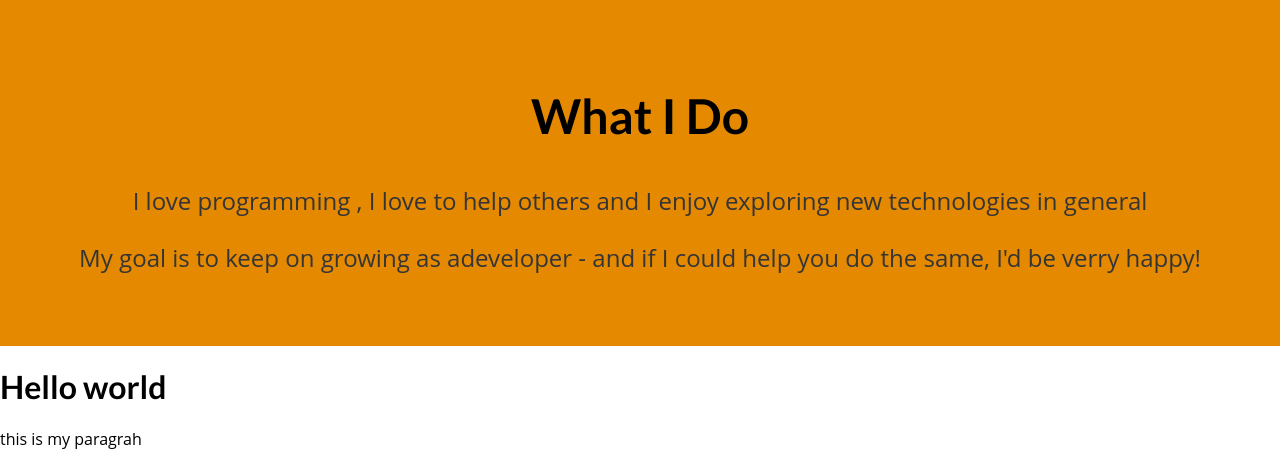
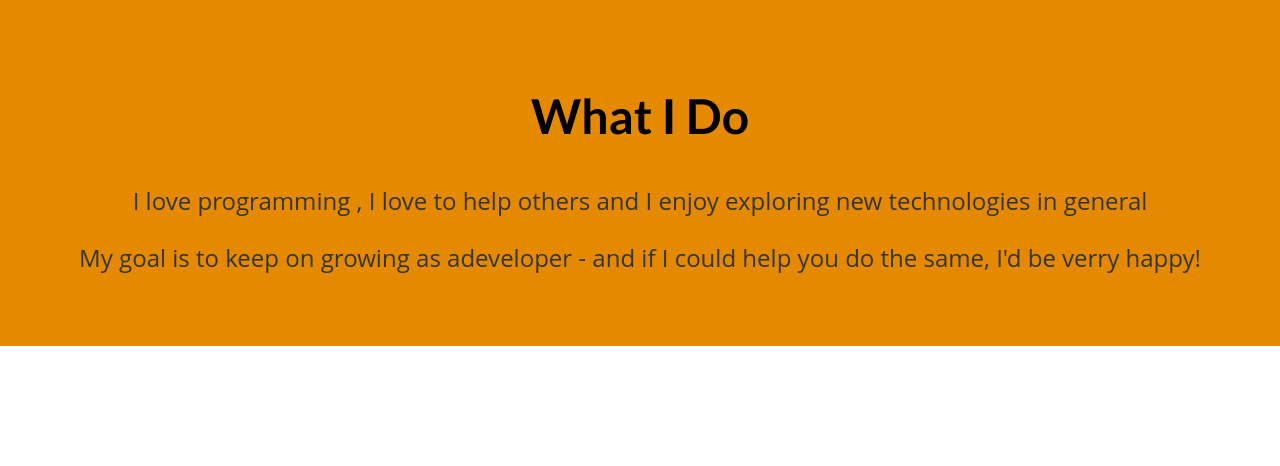
Before and after one commit to JasimUllah/Django, a Django app: page / in a window 1280 px wide. Shown: the part 796-1262 px from the top of the page. After the commit the page ends 1142 px from the top, so only its background shows below. Run offline with Django 5.2, Linux system fonts and the light colour scheme.

Commit message:
modified

```diff
--- a/my_site/templates/base.html
+++ b/my_site/templates/base.html
@@ -11,7 +11,5 @@
 </head>
 <body>
     {% block content %}{% endblock  %}
-    <h1>Hello world</h1>
-    <p>this is my paragrah</p>
 </body>
 </html>
```
